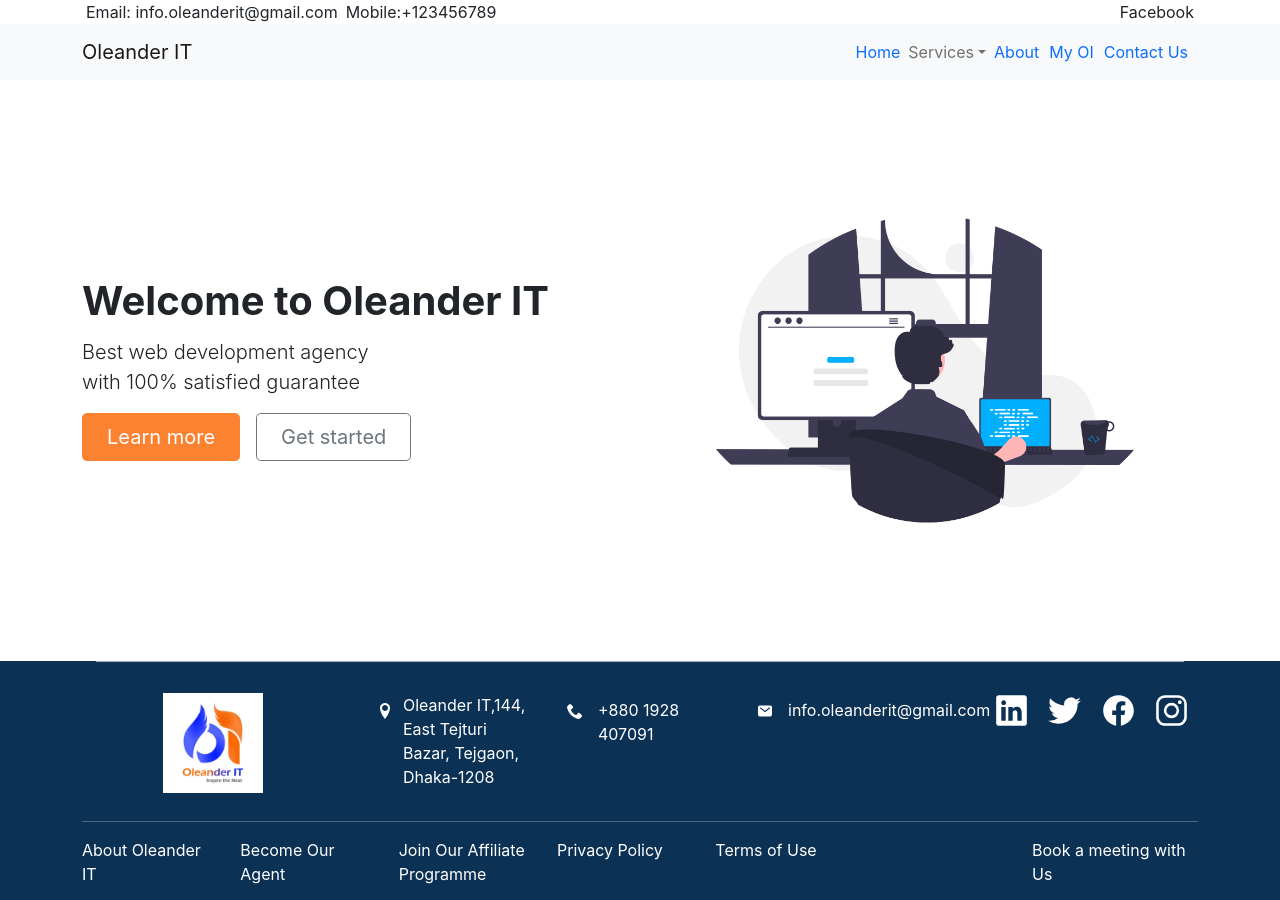
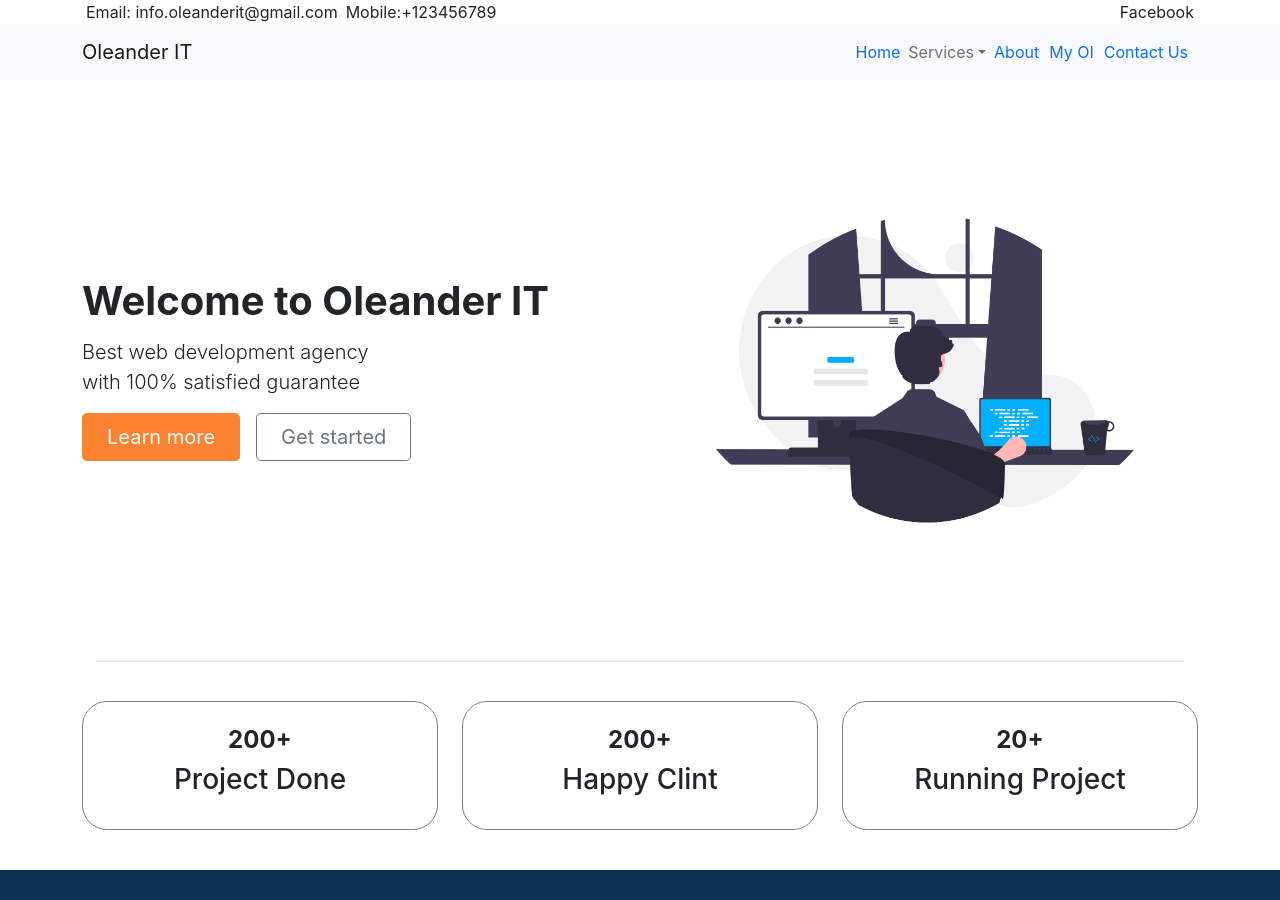
Before and after one commit to oleanderit/oleanderit-portfolio-01, a React (Create React App) app in the folder main-site/: page / in a window 1280 px wide. Shown: the top 900 px of the page. Built offline with nearby package versions, Linux system fonts and the light colour scheme.

Commit message:
countupsec

```diff
--- a/main-site/package.json
+++ b/main-site/package.json
@@ -10,6 +10,7 @@
     "emailjs-com": "^3.2.0",
     "react": "^18.1.0",
     "react-bootstrap": "^2.4.0",
+    "react-countup": "^6.2.0",
     "react-dom": "^18.1.0",
     "react-hook-form": "^7.31.3",
     "react-icons": "^4.4.0",
--- /dev/null
+++ b/main-site/src/Pages/HomePage/CountUpSec/CountUpSec.css
@@ -0,0 +1,13 @@
+.BoxOnHover {
+    border: 1px solid gray;
+    border-radius: 25px;
+    text-align: center;
+
+}
+
+.BoxOnHover:hover {
+    box-shadow: 0px 1px 2px 0px rgba(4, 11, 112, 0.7),
+        1px 2px 4px 0px rgba(0, 255, 255, 0.7),
+        2px 4px 8px 0px rgba(0, 255, 255, 0.7),
+        2px 4px 16px 0px rgba(0, 255, 255, 0.7);
+}
--- a/main-site/src/Pages/HomePage/CountUpSec/CountUpSec.js
+++ b/main-site/src/Pages/HomePage/CountUpSec/CountUpSec.js
@@ -1,20 +1,32 @@
 import React from 'react';
 import { Col, Container, Row } from 'react-bootstrap'
+import './CountUpSec.css'
+import CountUp from 'react-countup';
 const CountUpSec = () => {
     return (
         <Container>
-            <Row>
-                <Col>
-                    <h1>2000+</h1>
-                    <p>Project done</p>
+            <Row className='py-4'>
+                <Col sm="12" md="4" className='py-3'>
+                    <div className='p-4 BoxOnHover'>
+
+                        <h4><b><CountUp start={100} end={200} suffix="+" /></b></h4>
+                        <h3>Project Done</h3>
+                    </div>
                 </Col>
-                <Col>
-                    <h1>2000+</h1>
-                    <p>Happy Clint</p>
+                <Col sm="12" md="4" className='py-3 '>
+                    <div className='p-4 BoxOnHover'>
+                        <h4><b><CountUp start={100} end={200} suffix="+" /></b></h4>
+                        <h3>Happy Clint</h3>
+                    </div>
+
+
                 </Col>
-                <Col>
-                    <h1>2000+</h1>
-                    <p>Project done</p>
+                <Col sm="12" md="4" className='py-3'>
+                    <div className='p-4 BoxOnHover'>
+                        <h4><b><CountUp start={1} end={20} suffix="+" /></b></h4>
+                        <h3>Running Project</h3>
+                    </div>
+
                 </Col>
             </Row>
         </Container>
--- a/main-site/src/Pages/HomePage/HomePage.js
+++ b/main-site/src/Pages/HomePage/HomePage.js
@@ -1,4 +1,5 @@
 import React from "react";
+import CountUpSec from "./CountUpSec/CountUpSec";
 import HeroSec from "./HeroSec/HeroSec";
 import "./HomePage.css";
 import NavigationBar from "./NavigationBar/NavigationBar";
@@ -10,6 +11,7 @@ const HomePage = () => {
 			<HeroSec />
 			{/* <ServiceSec />
 			<ProgressSec /> */}
+			<CountUpSec />
 		</>
 	);
 };
```
Also changed, not shown: 2 other files (tests, documents, lock files or other folders).
